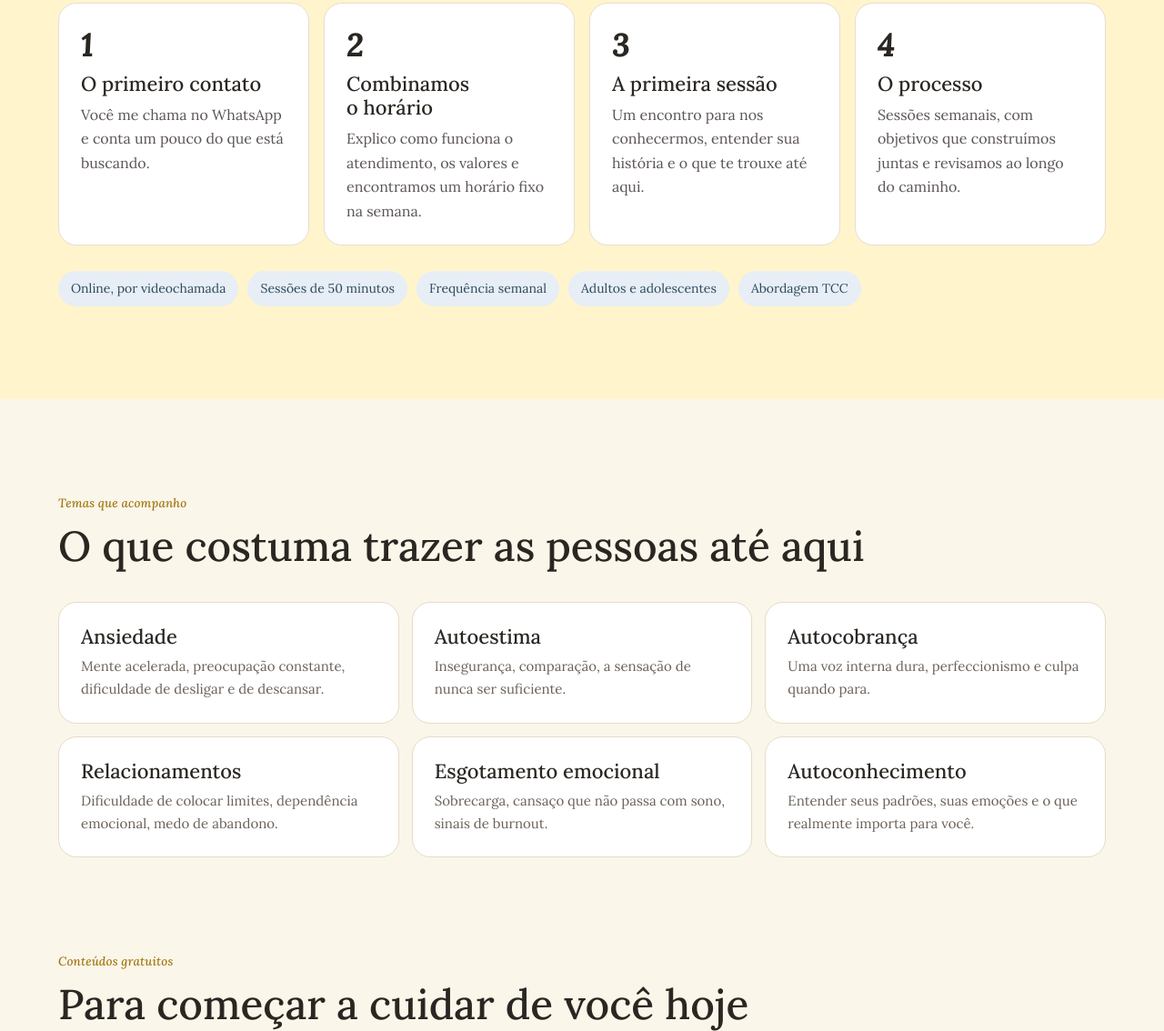
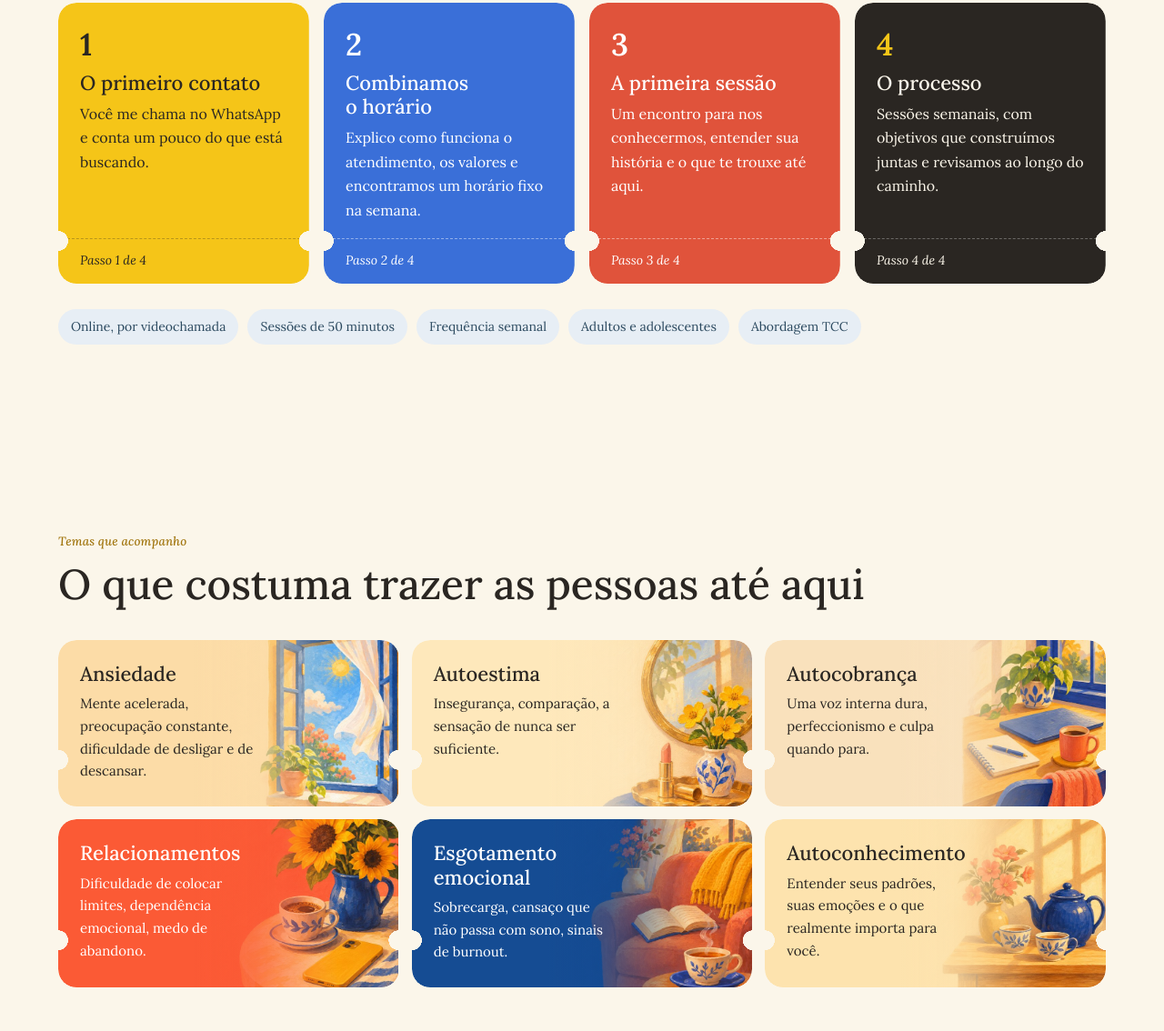
Before and after one commit to Mallurios/site, a plain HTML site: page index.html in a window 1280 px wide. Shown: the part 1793-2927 px from the top of the page at 91% size. Drawn offline with Linux system fonts and the light colour scheme.

Commit message:
Site: etapas e temas em formato de ticket, com cores e ilustrações
Co-Authored-By: Claude Opus 5.5 <noreply@anthropic.com>
Claude-Session: https://claude.ai/code/session_01HuYmUqZfhdPXAsDXLiqdRr

```diff
--- a/index.html
+++ b/index.html
@@ -146,6 +146,34 @@ nav.top a:hover{background:#F3ECDC}
 .contact{background:#F3E6C4!important}
 .ill{margin:22px 0 6px;border-radius:22px;overflow:hidden;aspect-ratio:16/9}.ill img{width:100%;height:100%;object-fit:cover;object-position:right center;display:block}.ill-arch{width:220px;height:290px;margin:0 auto 22px;border-radius:120px 120px 20px 20px;overflow:hidden}.ill-arch img{width:100%;height:100%;object-fit:cover;object-position:80% center;display:block}
 .photo img{object-position:center 10%!important}
+
+/* tickets no site */
+.tk{position:relative;border:none!important;box-shadow:none!important;
+ -webkit-mask:radial-gradient(circle 11px at 0 var(--nt,72%),#0000 98%,#000) left/51% 100% no-repeat,radial-gradient(circle 11px at 100% var(--nt,72%),#0000 98%,#000) right/51% 100% no-repeat;
+ mask:radial-gradient(circle 11px at 0 var(--nt,72%),#0000 98%,#000) left/51% 100% no-repeat,radial-gradient(circle 11px at 100% var(--nt,72%),#0000 98%,#000) right/51% 100% no-repeat}
+.step.tk{padding-bottom:0;display:flex;flex-direction:column;--nt:calc(100% - 47px)}
+.step.tk p{flex:1}
+.step .stub{border-top:1.5px dashed rgba(42,38,34,.3);margin:18px -24px 0;padding:12px 24px 14px;font-style:italic;font-size:14px}
+.step i{font-style:normal!important}
+.tk-y{background:#F5C518!important}.tk-y i,.tk-y h3,.tk-y p,.tk-y .stub{color:#2A2622!important}
+.tk-b{background:#3A6FD8!important}.tk-b i,.tk-b h3,.tk-b p,.tk-b .stub{color:#fff!important}.tk-b .stub{border-color:rgba(255,255,255,.45)}
+.tk-c{background:#E0533B!important}.tk-c i,.tk-c h3,.tk-c p,.tk-c .stub{color:#fff!important}.tk-c .stub{border-color:rgba(255,255,255,.45)}
+.tk-d{background:#2A2622!important}.tk-d i{color:#F5C518!important}.tk-d h3,.tk-d p,.tk-d .stub{color:#FBF6EA!important}.tk-d .stub{border-color:rgba(255,255,255,.3)}
+.paper{background:var(--bg)!important}
+.tema.tk{min-height:150px;padding:24px 24px 26px}
+.tema.tk h3,.tema.tk p{max-width:60%}
+.tema.bg-espelho{background:linear-gradient(90deg,#FEE8BB 40%,rgba(254,232,187,0.75) 58%,rgba(254,232,187,0) 82%),url(/img/espelho.jpg) right center/cover no-repeat,#FEE8BB!important}
+.tema.bg-espelho h3,.tema.bg-espelho p{color:#2A2622!important}
+.tema.bg-poltrona{background:linear-gradient(90deg,#154C93 40%,rgba(21,76,147,0.75) 58%,rgba(21,76,147,0) 82%),url(/img/poltrona.jpg) right center/cover no-repeat,#154C93!important}
+.tema.bg-poltrona h3,.tema.bg-poltrona p{color:#fff!important}
+.tema.bg-girassol{background:linear-gradient(90deg,#FB5A35 40%,rgba(251,90,53,0.75) 58%,rgba(251,90,53,0) 82%),url(/img/girassol.jpg) right center/cover no-repeat,#FB5A35!important}
+.tema.bg-girassol h3,.tema.bg-girassol p{color:#fff!important}
+.tema.bg-mesa{background:linear-gradient(90deg,#F9E1BC 40%,rgba(249,225,188,0.75) 58%,rgba(249,225,188,0) 82%),url(/img/mesa.jpg) right center/cover no-repeat,#F9E1BC!important}
+.tema.bg-mesa h3,.tema.bg-mesa p{color:#2A2622!important}
+.tema.bg-janela{background:linear-gradient(90deg,#FCDCA7 40%,rgba(252,220,167,0.75) 58%,rgba(252,220,167,0) 82%),url(/img/janela.jpg) right center/cover no-repeat,#FCDCA7!important}
+.tema.bg-janela h3,.tema.bg-janela p{color:#2A2622!important}
+.tema.bg-bule{background:linear-gradient(90deg,#FDE3AE 40%,rgba(253,227,174,0.75) 58%,rgba(253,227,174,0) 82%),url(/img/bule.jpg) right center/cover no-repeat,#FDE3AE!important}
+.tema.bg-bule h3,.tema.bg-bule p{color:#2A2622!important}
 </style>
 </head>
 <body>
@@ -202,10 +230,10 @@ nav.top a:hover{background:#F3ECDC}
       <h2 style="color:var(--pink)">Como funciona a terapia comigo</h2>
       <p style="margin-top:12px">As sessões são online, por videochamada, de onde você estiver. Você só precisa de um lugar reservado e uma boa conexão.</p>
       <div class="steps">
-        <div class="step"><i>1</i><h3>O primeiro contato</h3><p>Você me chama no WhatsApp e conta um pouco do que está buscando.</p></div>
-        <div class="step"><i>2</i><h3>Combinamos o horário</h3><p>Explico como funciona o atendimento, os valores e encontramos um horário fixo na semana.</p></div>
-        <div class="step"><i>3</i><h3>A primeira sessão</h3><p>Um encontro para nos conhecermos, entender sua história e o que te trouxe até aqui.</p></div>
-        <div class="step"><i>4</i><h3>O processo</h3><p>Sessões semanais, com objetivos que construímos juntas e revisamos ao longo do caminho.</p></div>
+        <div class="step tk tk-y"><i>1</i><h3>O primeiro contato</h3><p>Você me chama no WhatsApp e conta um pouco do que está buscando.</p><div class="stub"><span>Passo 1 de 4</span></div></div>
+        <div class="step tk tk-b"><i>2</i><h3>Combinamos o horário</h3><p>Explico como funciona o atendimento, os valores e encontramos um horário fixo na semana.</p><div class="stub"><span>Passo 2 de 4</span></div></div>
+        <div class="step tk tk-c"><i>3</i><h3>A primeira sessão</h3><p>Um encontro para nos conhecermos, entender sua história e o que te trouxe até aqui.</p><div class="stub"><span>Passo 3 de 4</span></div></div>
+        <div class="step tk tk-d"><i>4</i><h3>O processo</h3><p>Sessões semanais, com objetivos que construímos juntas e revisamos ao longo do caminho.</p><div class="stub"><span>Passo 4 de 4</span></div></div>
       </div>
       <div class="facts"><span>Online, por videochamada</span><span>Sessões de 50 minutos</span><span>Frequência semanal</span><span>Adultos e adolescentes</span><span>Abordagem TCC</span></div>
     </div>
@@ -216,12 +244,12 @@ nav.top a:hover{background:#F3ECDC}
       <div class="eyebrow">Temas que acompanho</div>
       <h2>O que costuma trazer as pessoas até aqui</h2>
       <div class="grid">
-        <div class="tema"><h3>Ansiedade</h3><p>Mente acelerada, preocupação constante, dificuldade de desligar e de descansar.</p></div>
-        <div class="tema"><h3>Autoestima</h3><p>Insegurança, comparação, a sensação de nunca ser suficiente.</p></div>
-        <div class="tema"><h3>Autocobrança</h3><p>Uma voz interna dura, perfeccionismo e culpa quando para.</p></div>
-        <div class="tema"><h3>Relacionamentos</h3><p>Dificuldade de colocar limites, dependência emocional, medo de abandono.</p></div>
-        <div class="tema"><h3>Esgotamento emocional</h3><p>Sobrecarga, cansaço que não passa com sono, sinais de burnout.</p></div>
-        <div class="tema"><h3>Autoconhecimento</h3><p>Entender seus padrões, suas emoções e o que realmente importa para você.</p></div>
+        <div class="tema tk bg-janela"><h3>Ansiedade</h3><p>Mente acelerada, preocupação constante, dificuldade de desligar e de descansar.</p></div>
+        <div class="tema tk bg-espelho"><h3>Autoestima</h3><p>Insegurança, comparação, a sensação de nunca ser suficiente.</p></div>
+        <div class="tema tk bg-mesa"><h3>Autocobrança</h3><p>Uma voz interna dura, perfeccionismo e culpa quando para.</p></div>
+        <div class="tema tk bg-girassol"><h3>Relacionamentos</h3><p>Dificuldade de colocar limites, dependência emocional, medo de abandono.</p></div>
+        <div class="tema tk bg-poltrona"><h3>Esgotamento emocional</h3><p>Sobrecarga, cansaço que não passa com sono, sinais de burnout.</p></div>
+        <div class="tema tk bg-bule"><h3>Autoconhecimento</h3><p>Entender seus padrões, suas emoções e o que realmente importa para você.</p></div>
       </div>
     </div>
   </section>
```
